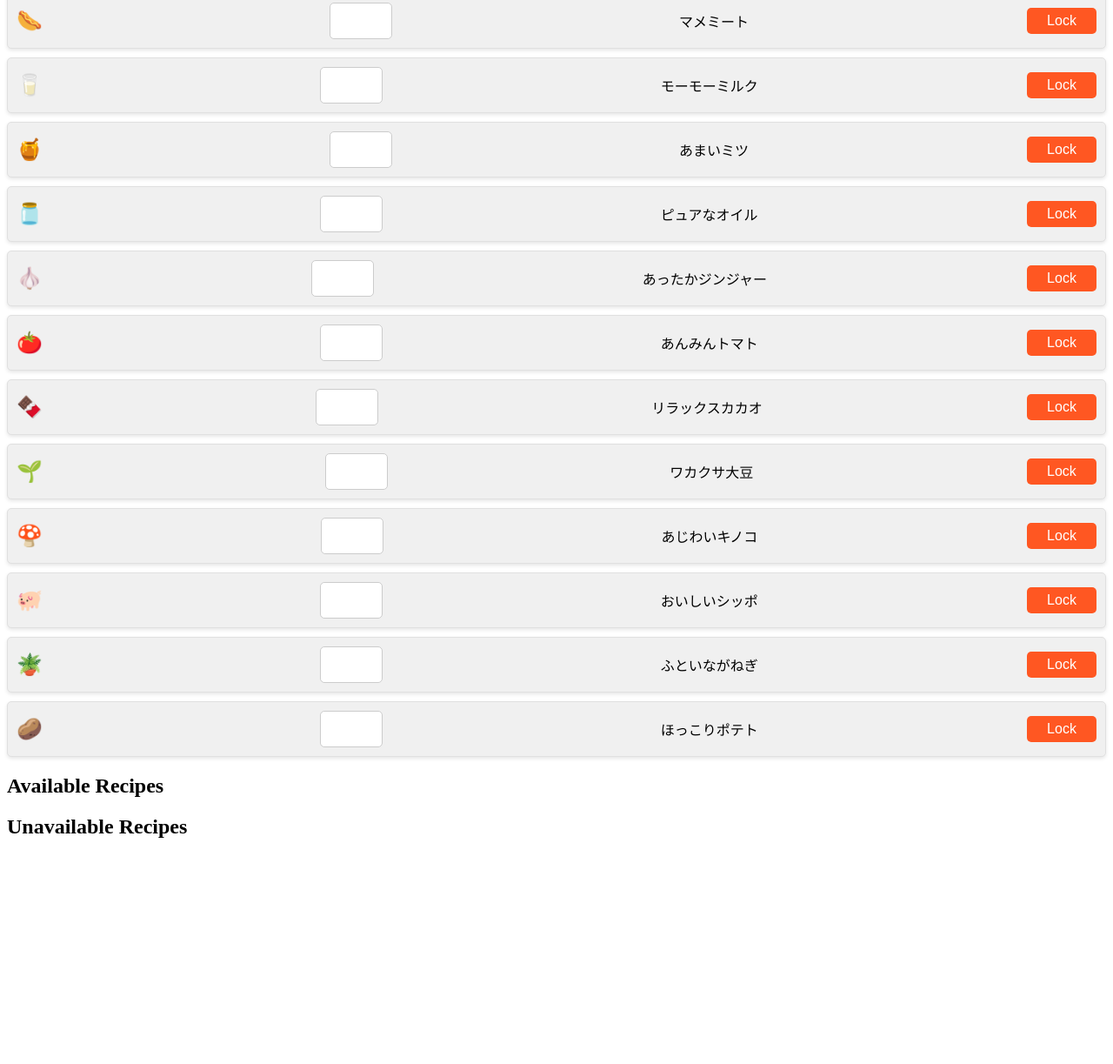
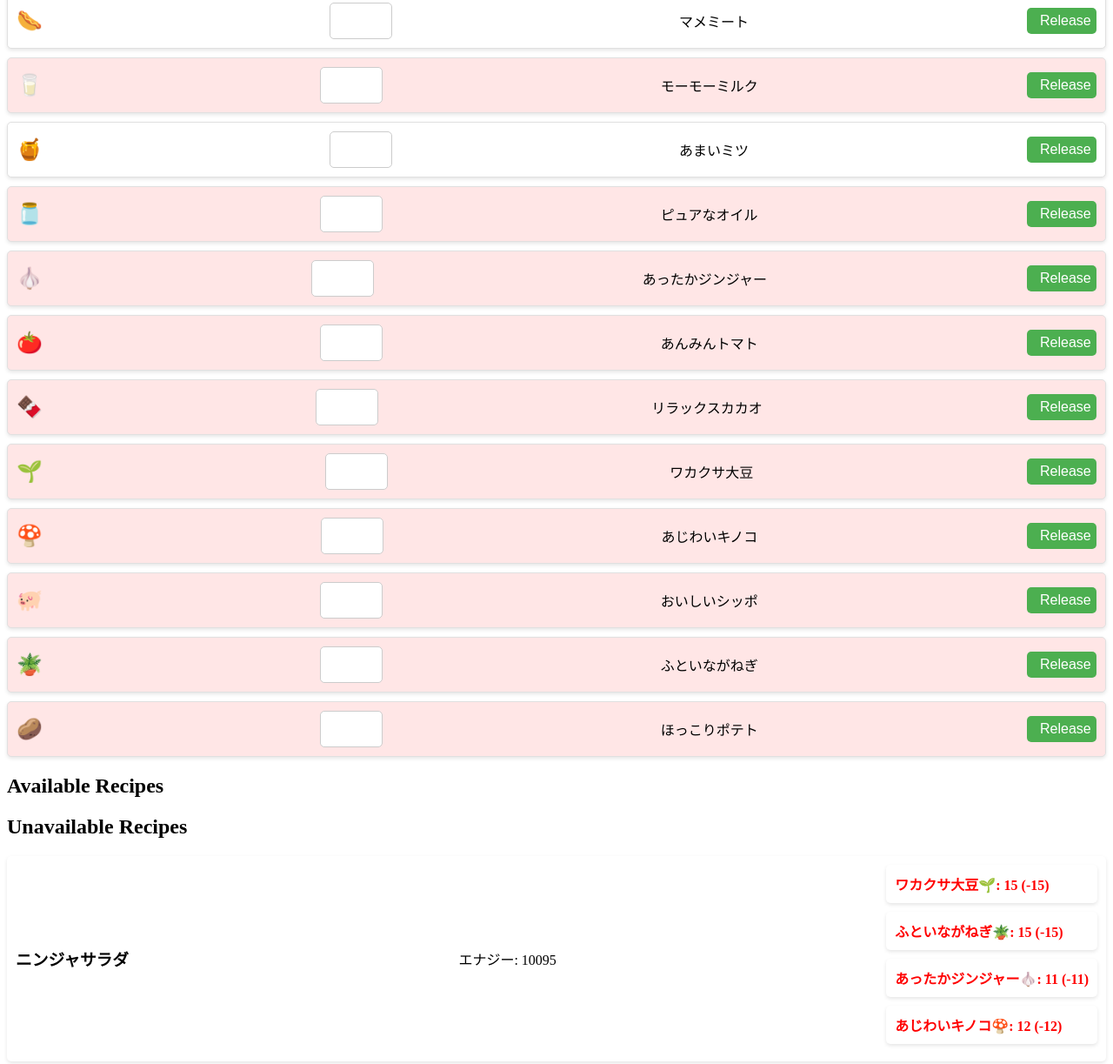
Before and after one commit to MO3294/pokemon-sleep, a Gatsby site: page / in a window 1280 px wide. Shown: the part 376-1599 px from the top of the page at 87% size. Before the commit the page ends 1360 px from the top, so only its background shows below. Built offline with nearby package versions, Linux system fonts and the light colour scheme; Gatsby itself is replaced by a stand-in of ours.

Commit message:
fix build error

```diff
--- a/src/pages/index.tsx
+++ b/src/pages/index.tsx
@@ -25,11 +25,25 @@ const IndexPage: React.FC = () => {
 
   // load from localStorage
   useEffect(() => {
+    // すべての食材に対してデフォルト値を設定
+    const defaultIngredientsState: { [key: string]: IngredientInputType } = {};
+    Array.from(ingredients).forEach(([key, ingredient]) => {
+      defaultIngredientsState[key] = {
+        count: 0,
+        isReleased: true
+      };
+    });
+
     const savedIngredients = localStorage.getItem(LOCAL_STORAGE_INGREDIENTS);
     if (savedIngredients) {
       const parsedIngredientCounts = JSON.parse(savedIngredients);
-      setIngredientsState(parsedIngredientCounts);
+      // デフォルト値とlocalStorageの値を組み合わせ
+      const combinedState = { ...defaultIngredientsState, ...parsedIngredientCounts };
+      setIngredientsState(combinedState);
+    } else {
+      setIngredientsState(defaultIngredientsState);
     }
+
 
     const savedCategory = localStorage.getItem(LOCAL_STORAGE_CATEGORY);
     if (savedCategory && savedCategory !== "") {
--- a/src/pages/ingredient.tsx
+++ b/src/pages/ingredient.tsx
@@ -33,7 +33,9 @@ const IngredientsInput: React.FC<IngredientsInputProps> = ({ ingredientsState: i
 
   // 2. 選択されたカテゴリのレシピに含まれていない材料の一覧を取得
   const ingredientsInSelectedCategory = new Set<string>();
-  const allRecipes = [...[...availableRecipes, ...unavailableRecipes]];
+  const allRecipes: RecipeType[] = [];
+  if (availableRecipes) allRecipes.push(...availableRecipes);
+  if (unavailableRecipes) allRecipes.push(...unavailableRecipes);
   allRecipes.forEach(recipe => {
     // カテゴリが選択されていない、または、選択されたカテゴリがレシピのカテゴリと一致する場合
     if (!selectedCategory || recipe.category === selectedCategory) {
@@ -79,7 +81,7 @@ const IngredientsInput: React.FC<IngredientsInputProps> = ({ ingredientsState: i
           let cardColorClass = '';
           if (isInTop3) {
               cardColorClass = 'red';
-          } else if (!ingredientsState[key]?.isReleased) {
+          } else if (!ingredientsState || !ingredientsState[key]?.isReleased) {
               cardColorClass = 'gray';
           } else if (!isInSelectedCategory) {
               cardColorClass = 'blue';
@@ -92,15 +94,15 @@ const IngredientsInput: React.FC<IngredientsInputProps> = ({ ingredientsState: i
                   type="number"
                   pattern="\d*"
                   name={key}
-                  value={ingredientsState[key]?.count || ""}
+                  value={!ingredientsState || ingredientsState[key]?.count || ""}
                   onChange={handleCountChange}
                 />
                 <span>{ingredient.name}</span>
                 <button
                   onClick={() => {toggleRelease(key)}}
-                  className={`release-button ${ingredientsState[key]?.isReleased ? 'release' : 'lock'}`}
+                  className={`release-button ${!ingredientsState || ingredientsState[key]?.isReleased ? 'release' : 'lock'}`}
                 >
-                  {ingredientsState[key]?.isReleased ? 'Release' : 'Lock'}
+                  {!ingredientsState || ingredientsState[key]?.isReleased ? 'Release' : 'Lock'}
                 </button>
             </li>
           );
```
